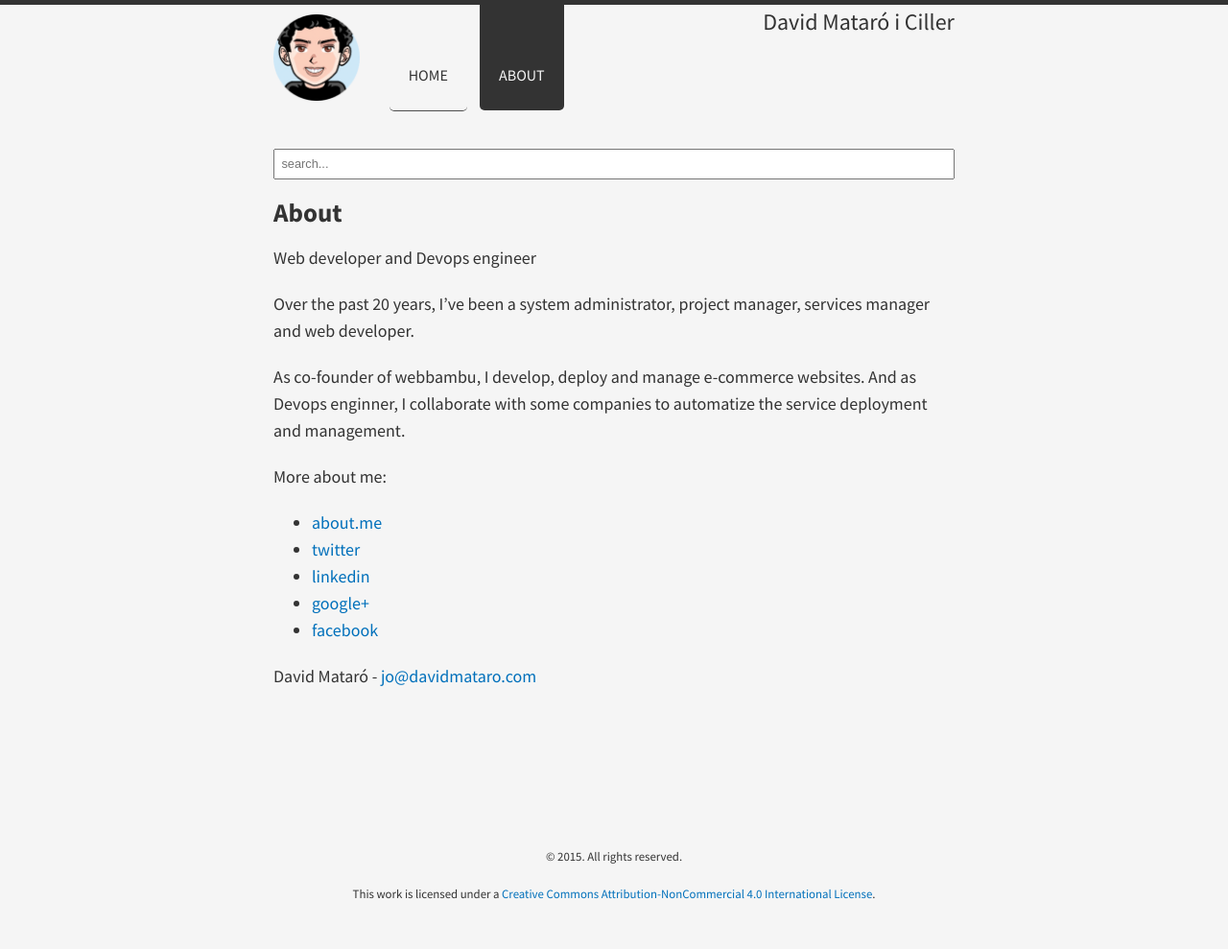
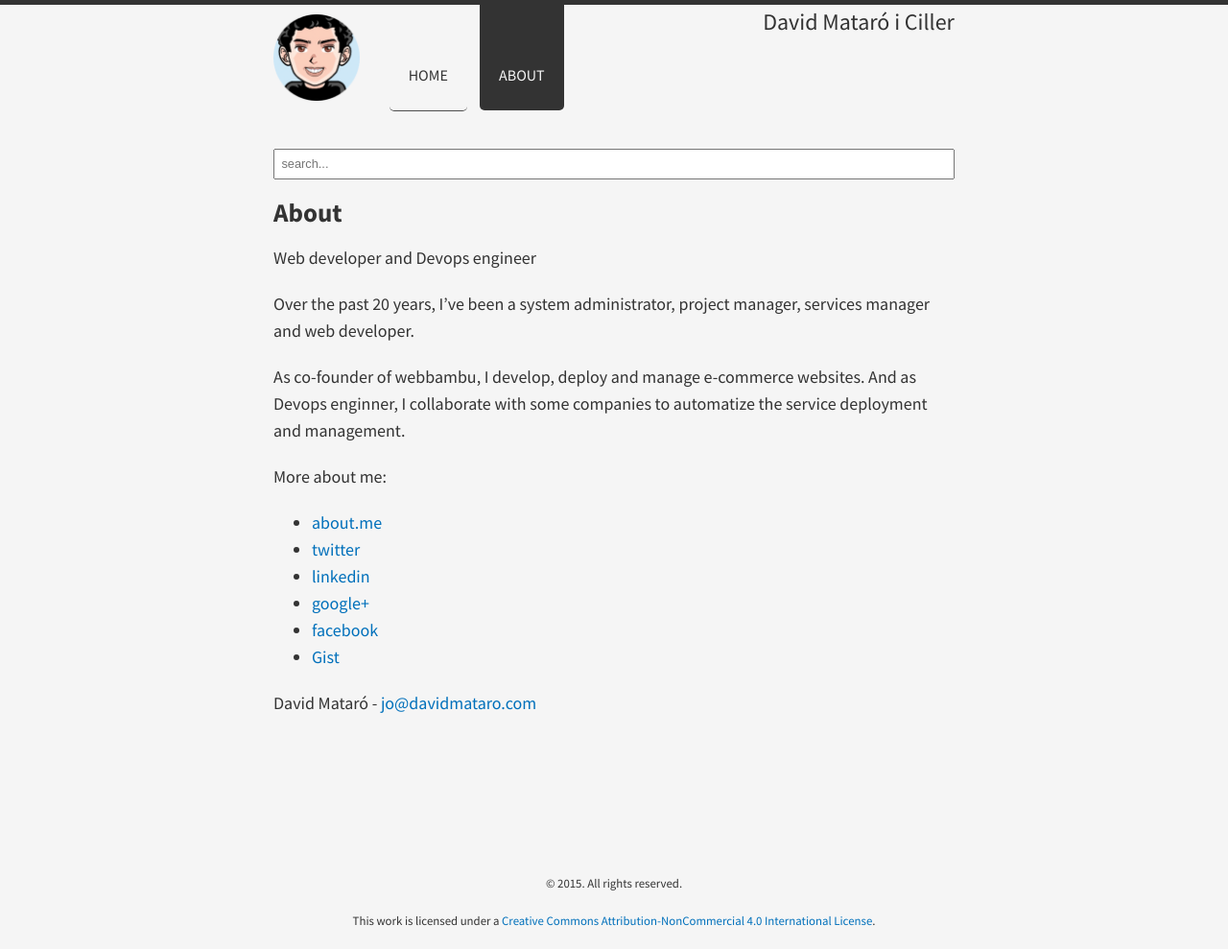
Before and after one commit to davidmataro/davidmataro, a Jekyll site: the page built from about/index.md, in a window 1280 px wide. Shown: the whole page at 96% size. Built offline with Jekyll 4.4.1, drawn with Linux system fonts in a browser that asks for light colours; nearby versions of some CDN libraries; Markdown is read by kramdown in place of the engine named in the settings; before the commit the page ends 961 px from its top, so only the background shows below that.

Commit message:
add gist url

```diff
--- a/about/index.md
+++ b/about/index.md
@@ -18,6 +18,7 @@ More about me:
 * [linkedin](http://www.linkedin.com/profile/view?id=5335549&trk=tab_pro)
 * [google+](http://profiles.google.com/dmataro)
 * [facebook](http://www.facebook.com/profile.php?id=1290704005)
+* [Gist](https://gist.github.com/davidmataro)
 
 
 
```
